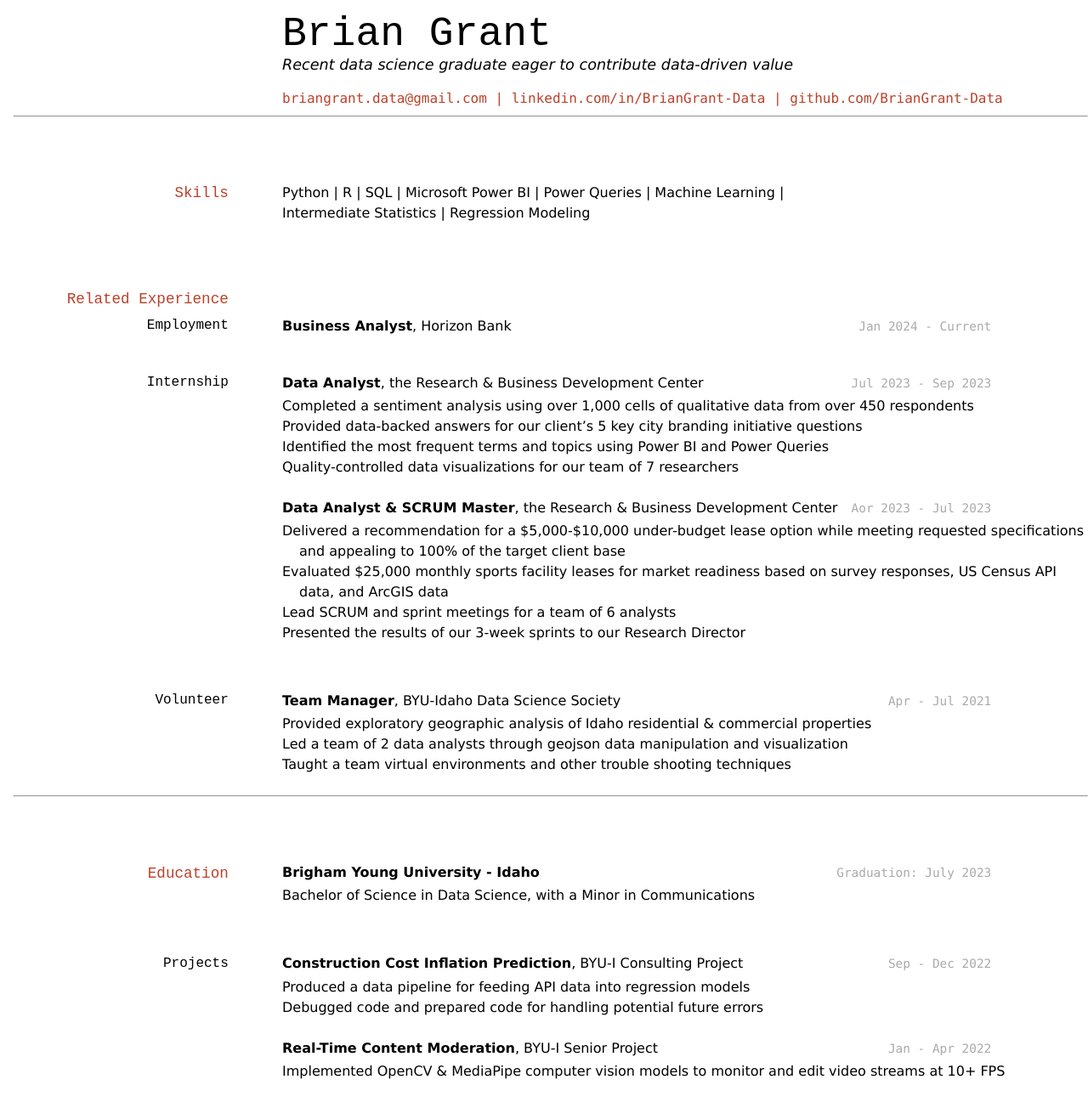
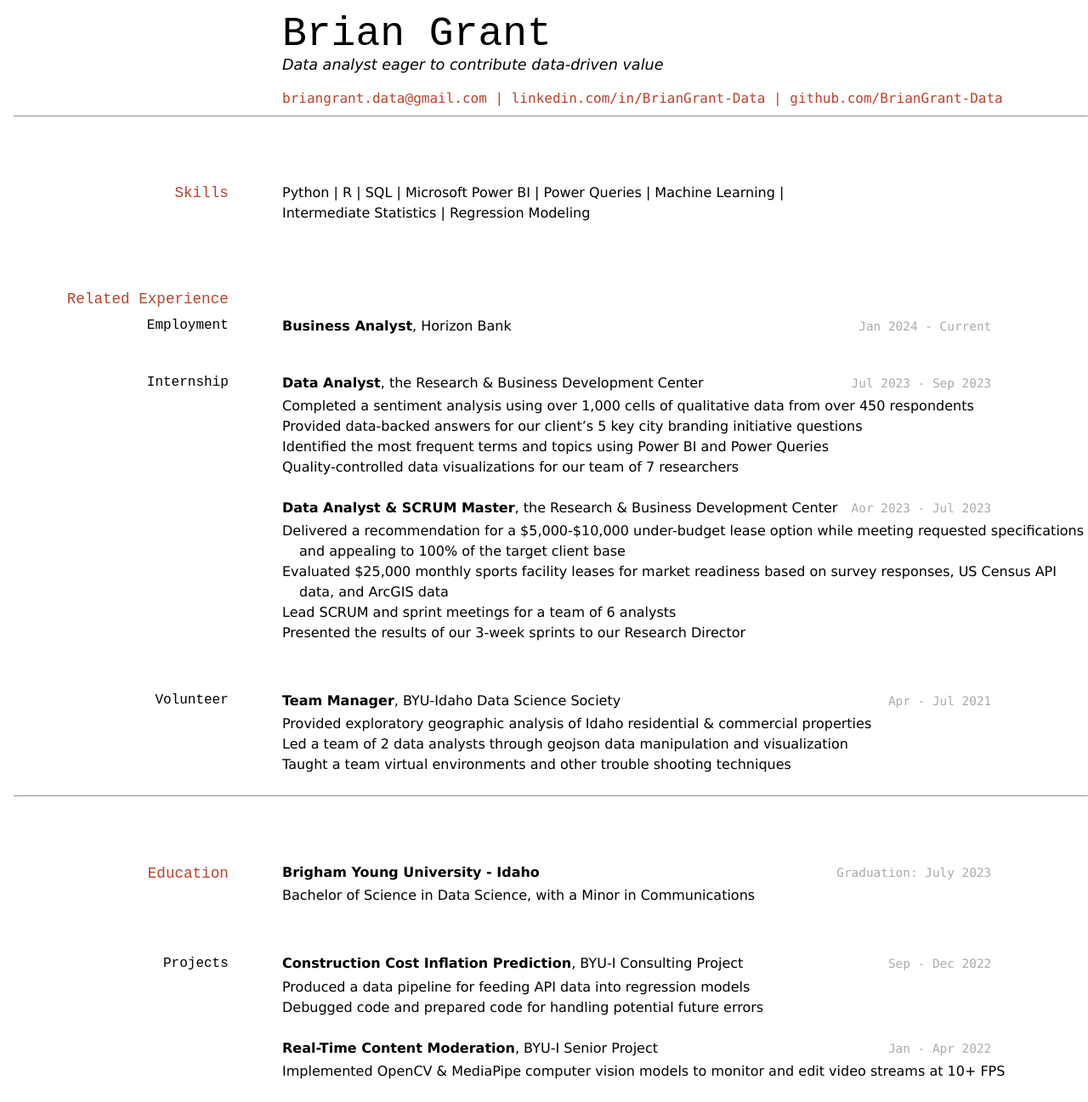
Before and after one commit to BrianGrant-Data/Resume, a Jekyll site: the page built from docs/index.md, in a window 1280 px wide. Shown: the whole page at 85% size. Built offline with Jekyll 4.4.1, drawn with Linux system fonts in a browser that asks for light colours.

Commit message:
Update index.md

```diff
--- a/docs/index.md
+++ b/docs/index.md
@@ -4,7 +4,7 @@ title: Brian Grant's Resume
 ---
 
 # Brian Grant
-Recent data science graduate eager to contribute data-driven value
+Data analyst eager to contribute data-driven value
 <div id="webaddress">
 <a href="mailto:briangrant.data@gmail.com">briangrant.data@gmail.com</a>
 | <a href="https://linkedin.com/in/BrianGrant-Data">linkedin.com/in/BrianGrant-Data</a>
```
